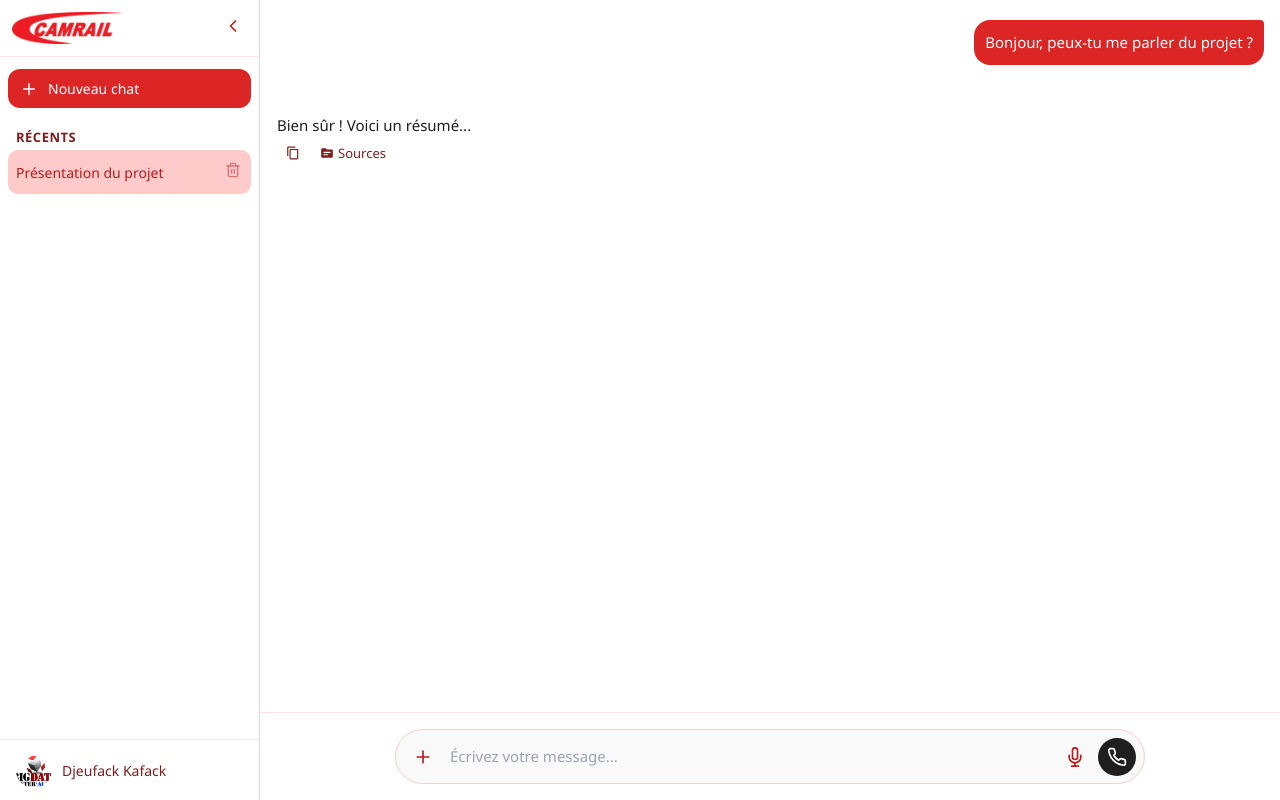
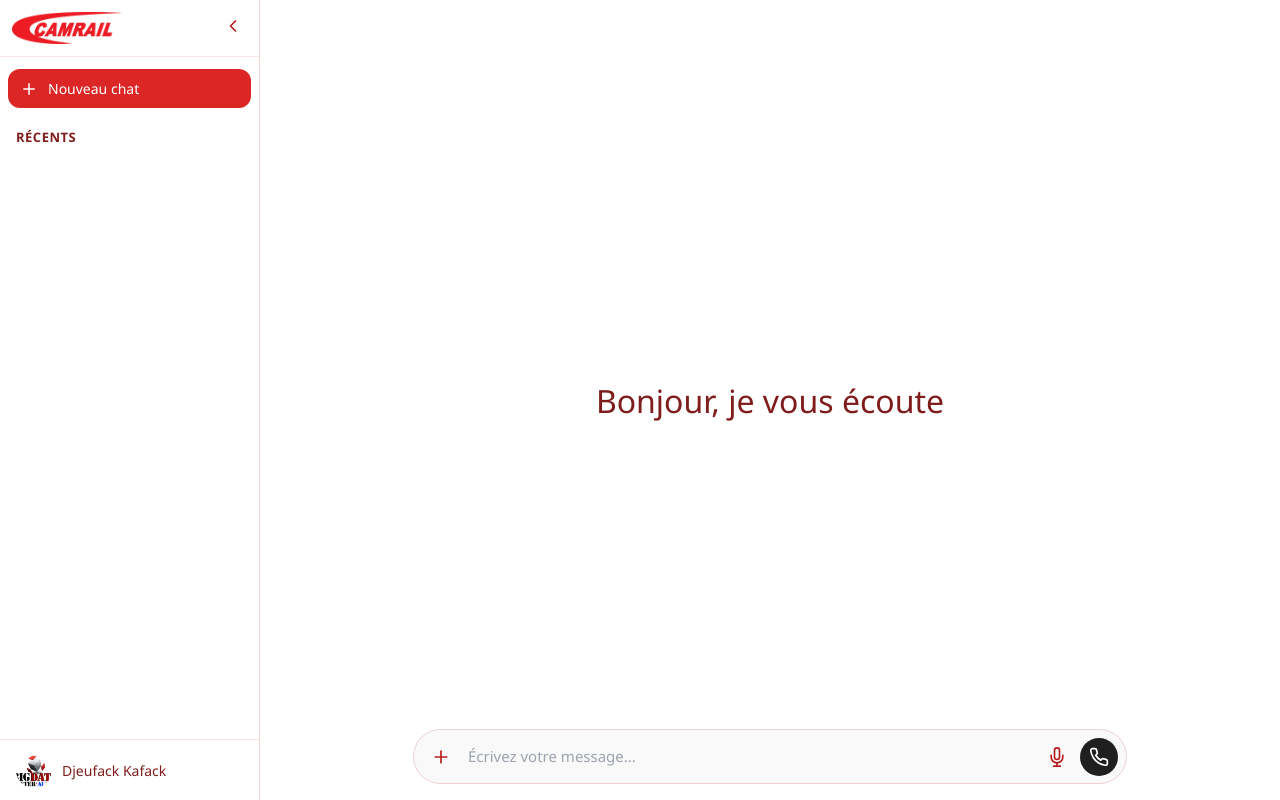
Before and after one commit to Arol4/Chat-AI-CAMRAIL, a React (Vite) app: page / in a window 1280 px wide. Built offline with nearby package versions, Linux system fonts and the light colour scheme.

Commit message:
Refactor ChatInput and Message components, update styles and logic for conversation handling

```diff
--- a/src/components/ChatInput/ChatInput.css
+++ b/src/components/ChatInput/ChatInput.css
@@ -1,9 +1,12 @@
 .chat-input-container {
-  padding: 16px 20px;
-  background-color: #ffffff;
-  border-top: 1px solid #fce4e4;
+  padding: 0 0 16px 0;
+  background-color: rgba(255, 255, 255, 0.75);
   display: flex;
   justify-content: center;
+  position: absolute;
+  bottom: 0;
+  margin-left: 15%;
+  width: 70%;
 }
 
 .input-box {
@@ -14,7 +17,6 @@
   border-radius: 30px;
   padding: 6px 8px;
   width: 100%;
-  max-width: 750px;
   transition: border-color 0.2s;
 }
 
@@ -56,8 +58,8 @@
 }
 
 .input-action.mic-btn.active {
-  color: #dc2626;
-  background-color: #fee2e2;
+  background-color: red;
+  color: white;
 }
 
 .voice-chat-btn {
--- a/src/components/ChatInput/ChatInput.jsx
+++ b/src/components/ChatInput/ChatInput.jsx
@@ -1,5 +1,5 @@
 import { useState, useRef, useEffect } from 'react'
-import { FiPlus, FiMic, FiPhone, FiPhoneOff } from 'react-icons/fi'
+import { FiPlus, FiMic, FiMicOff, FiPhone, FiPhoneOff } from 'react-icons/fi'
 import { useAppContext } from '../../context/AppContext'
 import { v4 as uuidv4 } from 'uuid'
 import './ChatInput.css'
@@ -63,24 +63,71 @@ export default function ChatInput({ conversationId }) {
       sources: []
     }
 
+    let targetConversationId = conversationId ?? state.activeConversationId
+
+    // Si aucune conversation n'existe ou si aucune n'est active
+    if (!state.conversations.length || !targetConversationId) {
+      const newConversationId = uuidv4()
+
+      dispatch({
+        type: 'CREATE_NEW_CHAT',
+        payload: { id: newConversationId }
+      })
+
+      dispatch({
+        type: 'ADD_MESSAGE',
+        payload: {
+          conversationId: newConversationId,
+          message: userMessage
+        }
+      })
+
+      setInputValue('')
+
+      setTimeout(() => {
+        const aiMessage = {
+          id: uuidv4(),
+          role: 'assistant',
+          content: "Ceci est une réponse simulée de l'IA.",
+          sources: ['Documentation', 'FAQ']
+        }
+
+        dispatch({
+          type: 'ADD_MESSAGE',
+          payload: {
+            conversationId: newConversationId,
+            message: aiMessage
+          }
+        })
+      }, 1000)
+
+      return
+    }
+
     dispatch({
       type: 'ADD_MESSAGE',
-      payload: { conversationId, message: userMessage }
+      payload: {
+        conversationId: targetConversationId,
+        message: userMessage
+      }
     })
 
     setInputValue('')
 
-    // Simulation réponse IA après 1s
     setTimeout(() => {
       const aiMessage = {
         id: uuidv4(),
         role: 'assistant',
-        content: 'Ceci est une réponse simulée de l\'IA. Vous pouvez intégrer votre backend ici.',
+        content: "Ceci est une réponse simulée de l'IA.",
         sources: ['Documentation', 'FAQ']
       }
+
       dispatch({
         type: 'ADD_MESSAGE',
-        payload: { conversationId, message: aiMessage }
+        payload: {
+          conversationId: targetConversationId,
+          message: aiMessage
+        }
       })
     }, 1000)
   }
@@ -114,7 +161,7 @@ export default function ChatInput({ conversationId }) {
           onClick={listening ? stopDictation : startDictation}
           title={listening ? 'Arrêter la dictée' : 'Dicter un message'}
         >
-          <FiMic size={20} />
+          {listening ? <FiMicOff size={20} /> :<FiMic size={20} />}
         </button>
 
         <button
--- a/src/components/Message/Message.css
+++ b/src/components/Message/Message.css
@@ -21,6 +21,7 @@
 }
 
 .message-bubble.assistant {
+  padding-left: 10px;
   color: #1f1f1f;
 }
 
--- a/src/components/MessageList/MessageList.css
+++ b/src/components/MessageList/MessageList.css
@@ -1,8 +1,8 @@
 .message-list {
   flex: 1;
   overflow-y: auto;
-  padding: 20px 16px;
+  padding: 20px 15% 150px 15%;
   display: flex;
   flex-direction: column;
-  gap: 16px;
+  gap: 5px;
 }
--- a/src/components/UserProfile/UserProfile.jsx
+++ b/src/components/UserProfile/UserProfile.jsx
@@ -5,7 +5,7 @@ import './UserProfile.css'
 export default function UserProfile({ collapsed }) {
   const [imgError, setImgError] = useState(false)
 
-  const initials = 'DK' // Djeufack Kafack
+  const initials = 'DK'
 
   return (
     <div className={`user-profile ${collapsed ? 'compact' : ''}`}>
--- a/src/context/AppProvider.jsx
+++ b/src/context/AppProvider.jsx
@@ -3,17 +3,8 @@ import { AppContext } from "./AppContext"
 import { v4 as uuidv4 } from 'uuid'
 
 const initialState = {
-  conversations: [
-    {
-      id: '1',
-      title: 'Présentation du projet',
-      messages: [
-        { id: 'm1', role: 'user', content: 'Bonjour, peux-tu me parler du projet ?', sources: [] },
-        { id: 'm2', role: 'assistant', content: 'Bien sûr ! Voici un résumé...', sources: ['Documentation interne', 'Rapport Q1'] }
-      ]
-    }
-  ],
-  activeConversationId: '1',
+  conversations: [],
+  activeConversationId: null,
   sidebarExpanded: true,
   isVoiceChatActive: false
 }
@@ -25,15 +16,18 @@ function appReducer(state, action) {
     case 'SET_SIDEBAR_EXPANDED':
       return { ...state, sidebarExpanded: action.payload }
     case 'CREATE_NEW_CHAT': {
+      const newId = action.payload?.id ?? uuidv4()
+
       const newConv = {
-        id: uuidv4(),
+        id: newId,
         title: 'Nouvelle conversation',
         messages: []
       }
+
       return {
         ...state,
         conversations: [newConv, ...state.conversations],
-        activeConversationId: newConv.id
+        activeConversationId: newId
       }
     }
     case 'DELETE_CONVERSATION': {
```
